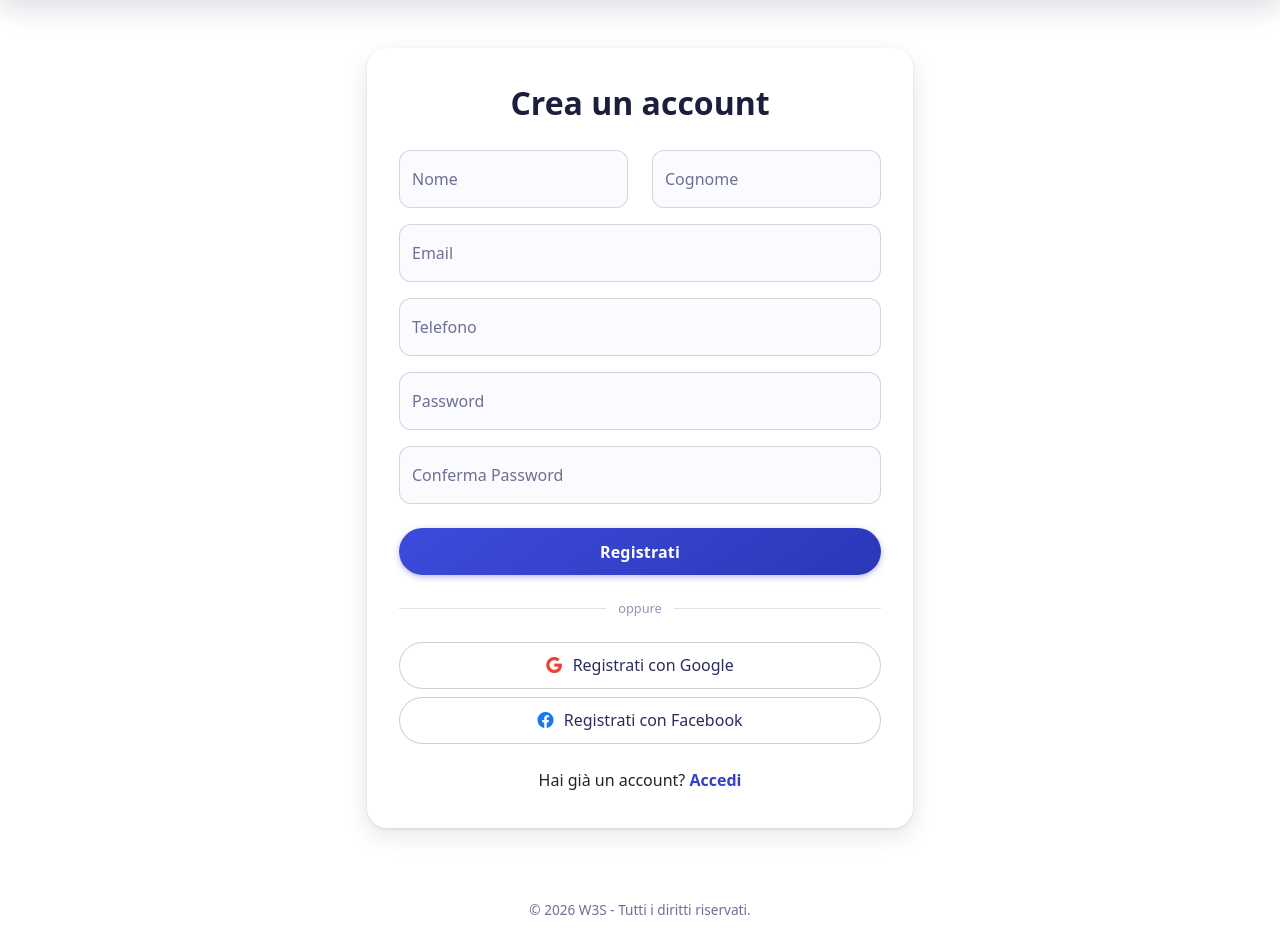
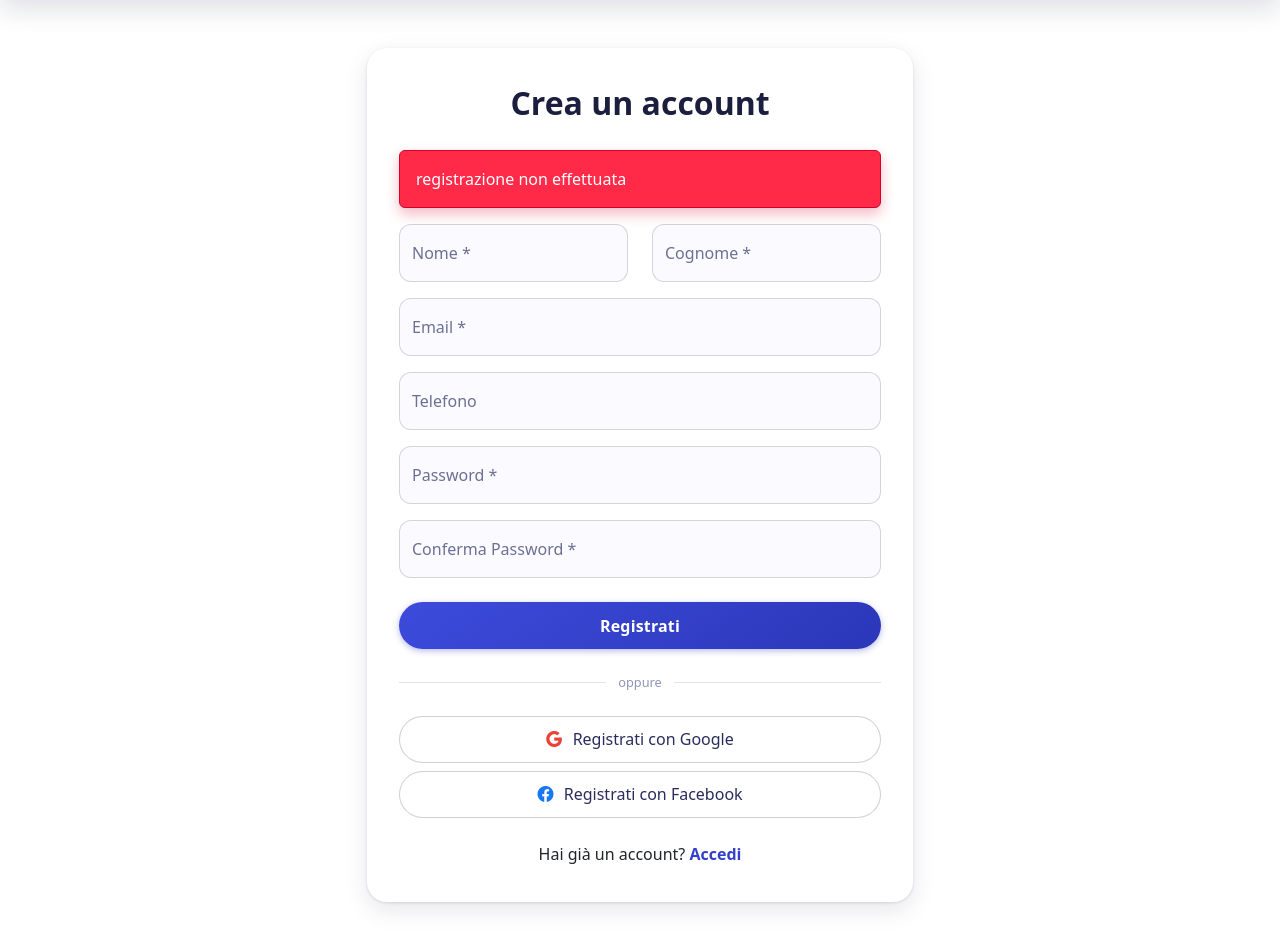
Before and after one commit to marcobiondi-prog/w3s-site, a PHP site: page /database/register.php?error=1 in a window 1280 px wide. Shown: the part 64-1006 px from the top of the page. Before the commit the page ends 979 px from the top, so only its background shows below. Run offline with PHP 8.4, Linux system fonts and the light colour scheme.

Commit message:
Migliora feedback registrazione e campi form

```diff
--- a/handle_login.php
+++ b/handle_login.php
@@ -41,6 +41,7 @@ if ($result->num_rows == 1) {
     if (password_verify($password, $utente["password"])) {
 
         // Salva i dati dell'utente nella sessione
+        session_start();
         $_SESSION["user_id"] = $utente["id_utente"];
         $_SESSION["nome"] = $utente["nome"];
         $_SESSION["cognome"] = $utente["cognome"];
--- a/login.php
+++ b/login.php
@@ -27,6 +27,12 @@ include "header.php";
                 <div class="material-card-body">
 
                     <h2 class="material-title text-center">Bentornato</h2>
+
+                    <?php if (isset($_GET["registered"]) && $_GET["registered"] == "1") { ?>
+                        <div class="alert alert-success" role="alert">
+                            Registrazione avvenuta con successo!!
+                        </div>
+                    <?php } ?>
 
                     <form action="handle_login.php" method="POST">
 
--- a/register.php
+++ b/register.php
@@ -15,6 +15,18 @@ include "header.php";
 
                     <h2 class="material-title text-center">Crea un account</h2>
 
+                    <?php if (isset($_GET["exists"]) && $_GET["exists"] == "1") { ?>
+                        <div class="alert alert-danger alert-register-danger" role="alert">
+                            Utente gia registrato con questa email.
+                        </div>
+                    <?php } ?>
+
+                    <?php if (isset($_GET["error"]) && $_GET["error"] == "1") { ?>
+                        <div class="alert alert-danger alert-register-danger" role="alert">
+                            registrazione non effettuata
+                        </div>
+                    <?php } ?>
+
                     <form action="handle_register.php" method="POST">
 
                         <div class="row">
@@ -28,7 +40,7 @@ include "header.php";
                                         name="nome"
                                         placeholder="Nome"
                                         required>
-                                    <label for="nome">Nome</label>
+                                    <label for="nome">Nome *</label>
                                 </div>
                             </div>
 
@@ -41,7 +53,7 @@ include "header.php";
                                         name="cognome"
                                         placeholder="Cognome"
                                         required>
-                                    <label for="cognome">Cognome</label>
+                                    <label for="cognome">Cognome *</label>
                                 </div>
                             </div>
 
@@ -55,7 +67,7 @@ include "header.php";
                                 name="email"
                                 placeholder="Email"
                                 required>
-                            <label for="email">Email</label>
+                            <label for="email">Email *</label>
                         </div>
 
                         <div class="form-floating mb-3">
@@ -65,7 +77,7 @@ include "header.php";
                                 id="telefono"
                                 name="telefono"
                                 placeholder="Telefono"
-                                required>
+                                >
                             <label for="telefono">Telefono</label>
                         </div>
 
@@ -77,7 +89,7 @@ include "header.php";
                                 name="password"
                                 placeholder="Password"
                                 required>
-                            <label for="password">Password</label>
+                            <label for="password">Password *</label>
                         </div>
 
                         <div class="form-floating mb-4">
@@ -88,7 +100,7 @@ include "header.php";
                                 name="conferma_password"
                                 placeholder="Conferma Password"
                                 required>
-                            <label for="conferma_password">Conferma Password</label>
+                            <label for="conferma_password">Conferma Password *</label>
                         </div>
 
                         <button type="submit" class="btn btn-material w-100">
--- a/style.css
+++ b/style.css
@@ -1,5 +1,12 @@
 body {
     margin: 0;
+}
+
+.alert-register-danger {
+    background: #ff2948;
+    border: 1px solid #d40028;
+    color: #ffffff;
+    box-shadow: 0 6px 14px rgba(212, 0, 40, 0.28);
 }
 
 h1 {
```
Also changed, not shown: handle_register.php (+10 -7 lines).
